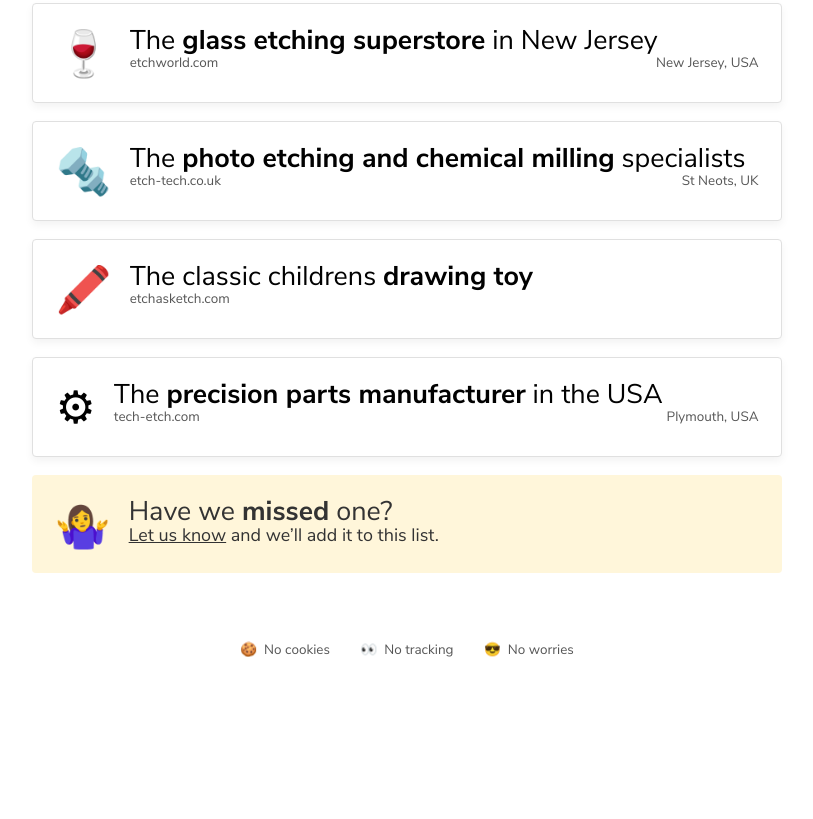
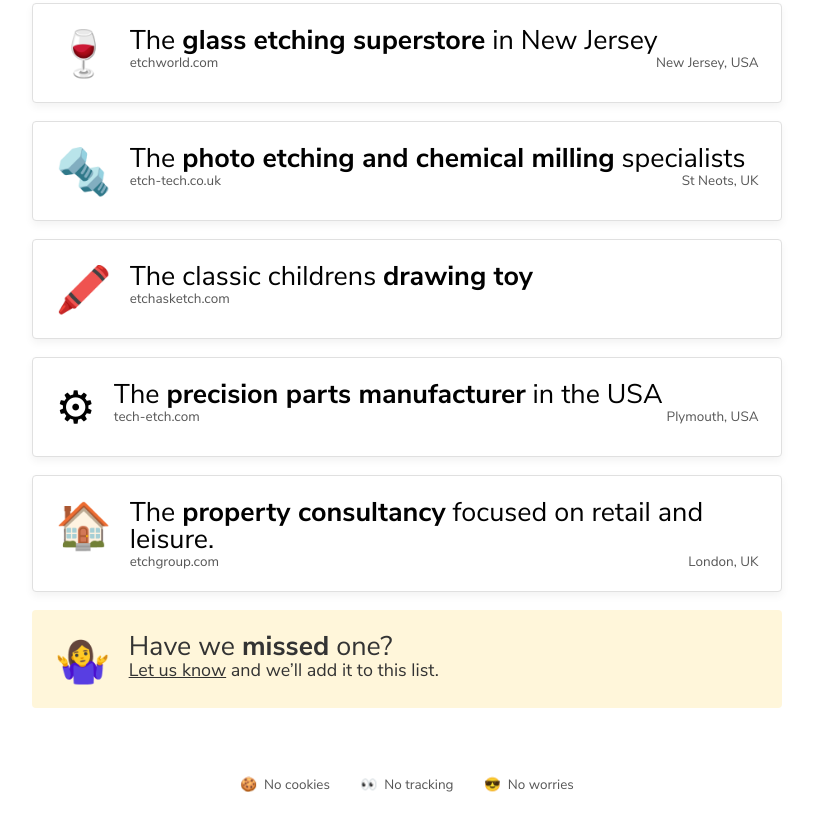
Before and after one commit to etchteam/etch-directory, a website: page index.html in a window 1280 px wide. Shown: the part 1524-2343 px from the top of the page, without its empty margins (233-1046 px from the left). Before the commit the page ends 2208 px from the top, so only its background shows below. Drawn offline with Linux system fonts and the light colour scheme.

Commit message:
feat: Add Etch group

```diff
--- a/index.html
+++ b/index.html
@@ -517,6 +517,22 @@
             </a>
           </li>
           <li>
+            <a class="card" href="https://www.etchgroup.com/" target="_blank" rel="noopener noreferrer">
+              <div class="card__icon">
+                <span role="img" class="emoji">🏠</span>
+              </div>
+              <div class="card__content">
+                <h2 class="card__title">
+                  The <b>property consultancy</b> focused on retail and leisure.
+                </h2>
+                <div class="card__meta">
+                  <div class="card__meta-domain">etchgroup.com</div>
+                  <div class="card__meta-location">London, UK</div>
+                </div>
+              </div>
+            </a>
+          </li>
+          <li>
             <div class="card card--muted">
               <div class="card__icon">
                 <span role="img" class="emoji">🤷‍♀️</span>
```
